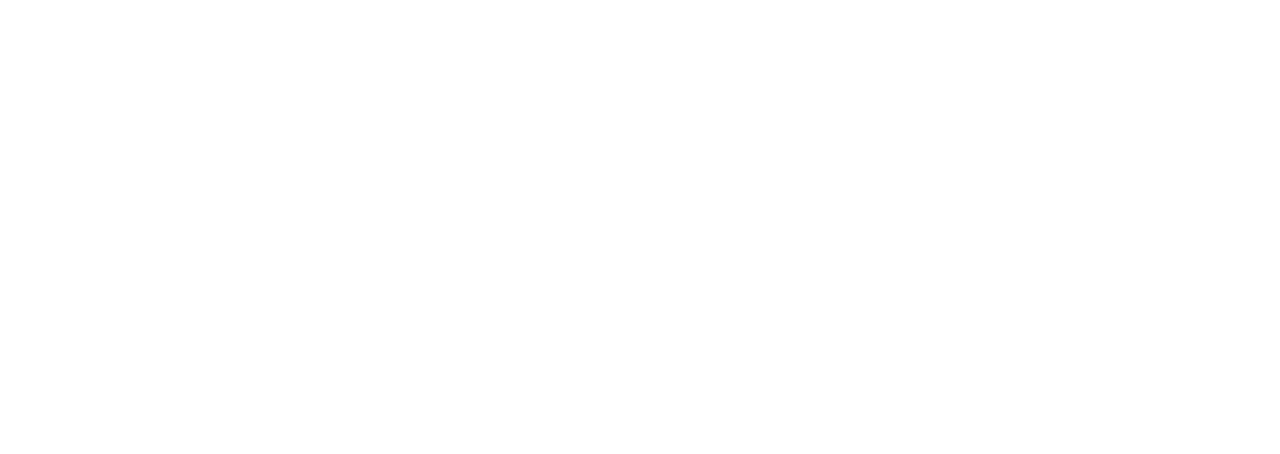
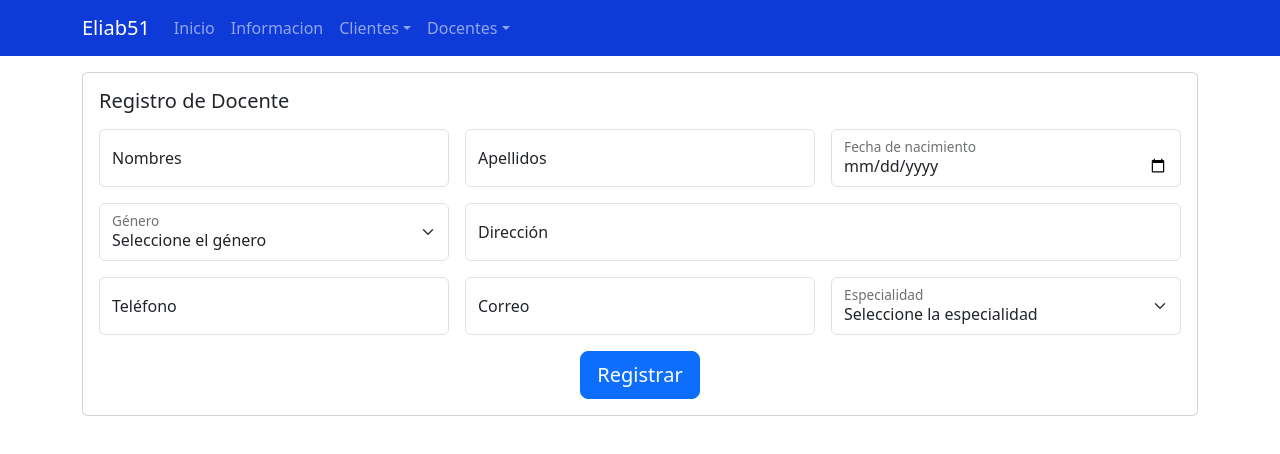
Before and after one commit to eliabjselvacruz/frontend_eliab, a React (Create React App) app: page /teacher in a window 1280 px wide. Before the commit this address had no page. Shown: the top 454 px of the page. Built offline with nearby package versions, Linux system fonts and the light colour scheme.

Commit message:
Formulario de registro de docente (empleando herencia en la base de datos).

```diff
--- a/src/App.js
+++ b/src/App.js
@@ -3,6 +3,7 @@ import { BrowserRouter as Router, Route, Routes } from 'react-router-dom';
 import Home from './pages/Home';
 import About from './pages/About';
 import Customer from './pages/Customer';
+import Teacher from './pages/Teacher';
 
 function App() {
   return (
@@ -11,6 +12,7 @@ function App() {
         <Route path="/" element={<Home />} />
         <Route path="/about" element={<About />} />
         <Route path="/customer" element={<Customer />} />
+        <Route path="/teacher" element={<Teacher />} />
       </Routes>
     </Router>
   );
--- a/src/components/Header.js
+++ b/src/components/Header.js
@@ -38,17 +38,17 @@ function Header() {
                 </NavDropdown.Item>
 
                 <NavDropdown.Item>
-                  <Link to="/actualizar-cliente" className="link-unstyled">Actualizar Cliente</Link>
+                  <Link to="/actualizar-cliente" className="link-unstyled">Listar Clientes</Link>
+                </NavDropdown.Item>
+              </NavDropdown>
+
+              <NavDropdown title="Docentes" id="docentes">
+                <NavDropdown.Item>
+                  <Link to="/teacher" className="link-unstyled">Registrar Docente</Link>
                 </NavDropdown.Item>
 
                 <NavDropdown.Item>
-                  <Link to="/ver-cliente" className="link-unstyled">Ver Cliente</Link>
-                </NavDropdown.Item>
-
-                <NavDropdown.Divider />
-
-                <NavDropdown.Item>
-                  <Link to="/eliminar-cliente" className="link-unstyled">Eliminar Cliente</Link>
+                  <Link to="/actualizar-docente" className="link-unstyled">Listar Docentes</Link>
                 </NavDropdown.Item>
               </NavDropdown>
 
@@ -73,27 +73,34 @@ function Header() {
         </Offcanvas.Header>
         <Offcanvas.Body>
           <Nav className="flex-column">
+
             <Nav.Link>
               <Link to="/" className="link-unstyled">Inicio</Link>
             </Nav.Link>
+
             <Nav.Link>
               <Link to="/about" className="link-unstyled">About</Link>
             </Nav.Link>
+
             <NavDropdown title="Clientes" id="clientes">
               <NavDropdown.Item>
                 <Link to="/customer" className="link-unstyled">Registrar Cliente</Link>
               </NavDropdown.Item>
               <NavDropdown.Item>
-                <Link to="/actualizar-cliente" className="link-unstyled">Actualizar Cliente</Link>
-              </NavDropdown.Item>
-              <NavDropdown.Item>
-                <Link to="/ver-cliente" className="link-unstyled">Ver Cliente</Link>
-              </NavDropdown.Item>
-              <NavDropdown.Divider />
-              <NavDropdown.Item>
-                <Link to="/eliminar-cliente" className="link-unstyled">Eliminar Cliente</Link>
+                <Link to="/actualizar-cliente" className="link-unstyled">Listar Clientes</Link>
               </NavDropdown.Item>
             </NavDropdown>
+
+            <NavDropdown title="Docentes" id="docentes">
+              <NavDropdown.Item>
+                <Link to="/teacher" className="link-unstyled">Registrar Docente</Link>
+              </NavDropdown.Item>
+
+              <NavDropdown.Item>
+                <Link to="/actualizar-docente" className="link-unstyled">Listar Docentes</Link>
+              </NavDropdown.Item>
+            </NavDropdown>
+
           </Nav>
         </Offcanvas.Body>
       </Offcanvas>
--- /dev/null
+++ b/src/pages/Teacher.js
@@ -0,0 +1,186 @@
+import React, { useState } from 'react';
+import { Form, Row, Col, Container, FloatingLabel, Card, Button } from 'react-bootstrap';
+import Header from '../components/Header';
+import '../styles/App.css';
+
+function Teacher() {
+
+  // Crear un estado para cada campo del formulario
+  const [Nombres, setNombres] = useState('');
+  const [Apellidos, setApellidos] = useState('');
+  const [Fecha_Nacimiento, setFechaNacimiento] = useState('');
+  const [Direccion, setDireccion] = useState('');
+  const [Genero, setGenero] = useState('');
+  const [Telefono, setTelefono] = useState('');
+  const [Correo, setCorreo] = useState('');
+  const [Especialidad, setEspecialidad] = useState('');
+
+  // Función para manejar el envío del formulario
+  const handleSubmit = async (e) => {
+    e.preventDefault();
+
+    // Crear un objeto con los datos del formulario
+    const formData = {
+      Nombres,
+      Apellidos,
+      Fecha_Nacimiento,
+      Direccion,
+      Genero,
+      Telefono,
+      Correo,
+      Especialidad,
+    };
+
+    try {
+      // Realizar una solicitud HTTP al backend para enviar los datos
+      const response = await fetch('http://localhost:5000/crud/createDocente', {
+        method: 'POST',
+        headers: {
+          'Content-Type': 'application/json',
+        },
+        body: JSON.stringify(formData),
+      });
+
+      if (response.ok) {
+        // El registro se creó exitosamente
+        alert('Registro exitoso');
+        // Reiniciar los campos del formulario
+        setNombres('');
+        setApellidos('');
+        setFechaNacimiento('');
+        setDireccion('');
+        setGenero('');
+        setTelefono('');
+        setCorreo('');
+        setEspecialidad('');
+      } else {
+        alert('Error al registrar el cliente');
+      }
+    } catch (error) {
+      console.error('Error en la solicitud:', error);
+      alert('Error en la solicitud al servidor');
+    }
+  };
+
+  return(
+    <div>
+      <Header />
+
+      <Container>
+        <Card className="mt-3">
+          <Card.Body>
+            <Card.Title>Registro de Docente</Card.Title>
+            <Form className="mt-3" onSubmit={handleSubmit}>
+              <Row className="g-3">
+
+                <Col sm="6" md="6" lg="4">
+                  <FloatingLabel controlId="nombres" label="Nombres">
+                    <Form.Control
+                      type="text"
+                      placeholder="Ingrese los nombres"
+                      value={Nombres}
+                      onChange={(e) => setNombres(e.target.value)}
+                    />
+                  </FloatingLabel>
+                </Col>
+
+                <Col sm="6" md="6" lg="4">
+                  <FloatingLabel controlId="apellidos" label="Apellidos">
+                    <Form.Control
+                      type="text"
+                      placeholder="Ingrese los apellidos"
+                      value={Apellidos}
+                      onChange={(e) => setApellidos(e.target.value)}
+                    />
+                  </FloatingLabel>
+                </Col>
+
+                <Col sm="12" md="6" lg="4">
+                  <FloatingLabel controlId="fechaNacimiendo" label="Fecha de nacimiento">
+                    <Form.Control
+                      type="date"
+                      placeholder="Seleccione la fecha de nacimiento"
+                      value={Fecha_Nacimiento}
+                      onChange={(e) => setFechaNacimiento(e.target.value)}
+                    />
+                  </FloatingLabel>
+                </Col>
+
+                <Col sm="12" md="6" lg="4">
+                  <FloatingLabel controlId="genero" label="Género">
+                    <Form.Select
+                      aria-label="Genero"
+                      value={Genero}
+                      onChange={(e) => setGenero(e.target.value)}
+                    >
+                      <option>Seleccione el género</option>
+                      <option value="m">Mujer</option>
+                      <option value="h">Hombre</option>
+                    </Form.Select>
+                  </FloatingLabel>
+                </Col>
+
+                <Col sm="12" md="6" lg="8">
+                  <FloatingLabel controlId="direccion" label="Dirección">
+                    <Form.Control
+                      type="text"
+                      placeholder="Ingrese la dirección"
+                      value={Direccion}
+                      onChange={(e) => setDireccion(e.target.value)}
+                    />
+                  </FloatingLabel>
+                </Col>
+
+                <Col sm="12" md="6" lg="4">
+                  <FloatingLabel controlId="telefono" label="Teléfono">
+                    <Form.Control
+                      type="number"
+                      placeholder="Ingrese el teléfono"
+                      value={Telefono}
+                      onChange={(e) => setTelefono(e.target.value)}
+                    />
+                  </FloatingLabel>
+                </Col>
+
+                <Col sm="12" md="6" lg="4">
+                  <FloatingLabel controlId="correo" label="Correo">
+                    <Form.Control
+                      type="email"
+                      placeholder="Ingrese el correo"
+                      value={Correo}
+                      onChange={(e) => setCorreo(e.target.value)}
+                    />
+                  </FloatingLabel>
+                </Col>
+
+                <Col sm="12" md="6" lg="4">
+                  <FloatingLabel controlId="Especialidad" label="Especialidad">
+                    <Form.Select
+                      aria-label="Especialidad"
+                      value={Especialidad}
+                      onChange={(e) => setEspecialidad(e.target.value)}
+                    >
+                      <option>Seleccione la especialidad</option>
+                      <option value="Matemáticas">Matemáticas</option>
+                      <option value="Historia">Historia</option>
+                      <option value="Geografía">Geografía</option>
+                    </Form.Select>
+                  </FloatingLabel>
+                </Col>
+
+              </Row>
+              <div className="center-button">
+                <Button variant="primary" type="submit" className="mt-3" size="lg">
+                  Registrar
+                </Button>
+              </div>
+            </Form>
+          </Card.Body>
+        </Card>
+      </Container>
+
+    </div>
+  );
+}
+
+export default Teacher;
```
